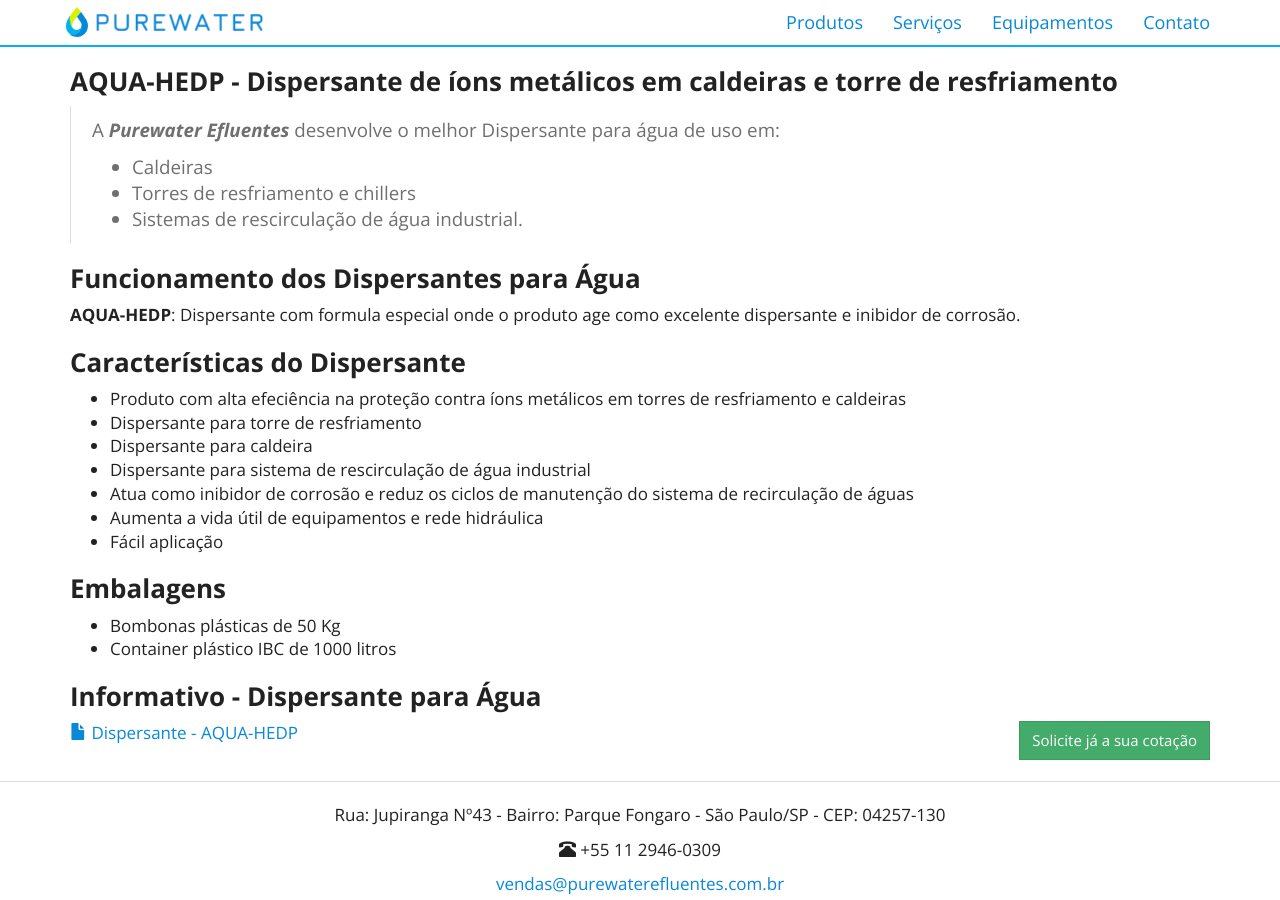
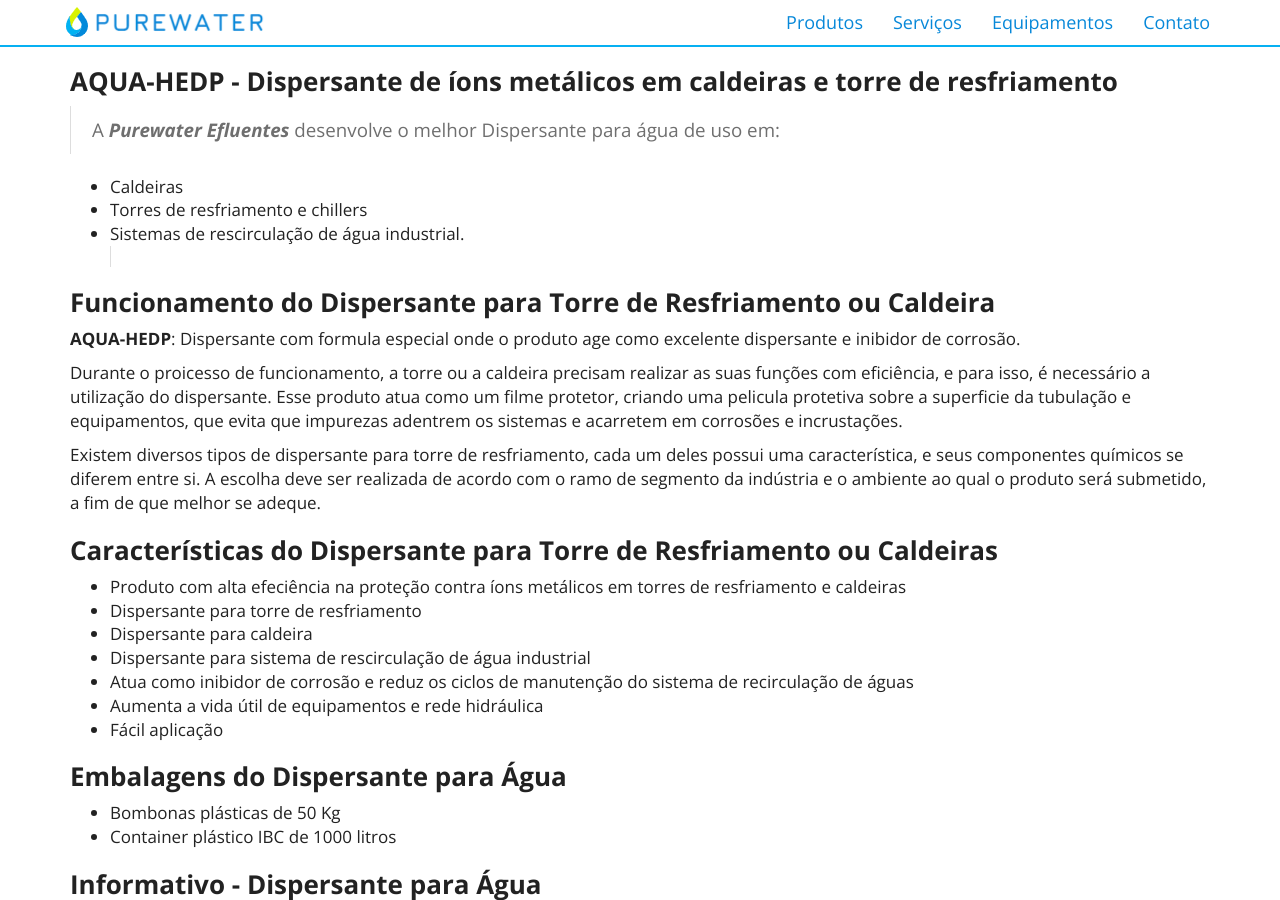
Before and after one commit to purewaterefluentes/purewaterefluentes.github.io, a Jekyll site: the page built from produtos/dispersante-para-agua-torre-resfriamento.md, in a window 1280 px wide and 900 px high, scrolled down 311 px. Built offline with Jekyll 4.4.1, drawn with Linux system fonts in a browser that asks for light colours; nearby versions of some CDN libraries; library files that are not in the unit come from our copies.

Commit message:
Update dispersante-para-agua-torre-resfriamento.md

```diff
--- a/produtos/dispersante-para-agua-torre-resfriamento.md
+++ b/produtos/dispersante-para-agua-torre-resfriamento.md
@@ -9,16 +9,22 @@
 
 >
 A ***Purewater Efluentes*** desenvolve o melhor Dispersante para água de uso em:
+
 - Caldeiras
 - Torres de resfriamento e chillers
 - Sistemas de rescirculação de água industrial.
 >
 
-### **Funcionamento dos Dispersantes para Água**
+### **Funcionamento do Dispersante para Torre de Resfriamento ou Caldeira**
 
 **AQUA-HEDP**: Dispersante com formula especial onde o produto age como excelente dispersante e inibidor de corrosão.
 
-### **Características do Dispersante**
+Durante o proicesso de funcionamento, a torre ou a caldeira precisam realizar as suas funções com eficiência, e para isso, é necessário a utilização do dispersante.
+Esse produto atua como um filme protetor, criando uma pelicula protetiva sobre a superficie da tubulação e equipamentos, que evita que impurezas adentrem os sistemas e acarretem em corrosões e incrustações.
+
+Existem diversos tipos de dispersante para torre de resfriamento, cada um deles possui uma característica, e seus componentes químicos se diferem entre si. A escolha deve ser realizada de acordo com o ramo de segmento da indústria e o ambiente ao qual o produto será submetido, a fim de que melhor se adeque.
+
+### **Características do Dispersante para Torre de Resfriamento ou Caldeiras**
 
 - Produto com alta efeciência na proteção contra íons metálicos em torres de resfriamento e caldeiras
 - Dispersante para torre de resfriamento
@@ -29,7 +35,7 @@
 - Fácil aplicação
 
 
-### **Embalagens**
+### **Embalagens do Dispersante para Água**
 
 - Bombonas plásticas de 50 Kg
 - Container plástico IBC de 1000 litros
```
